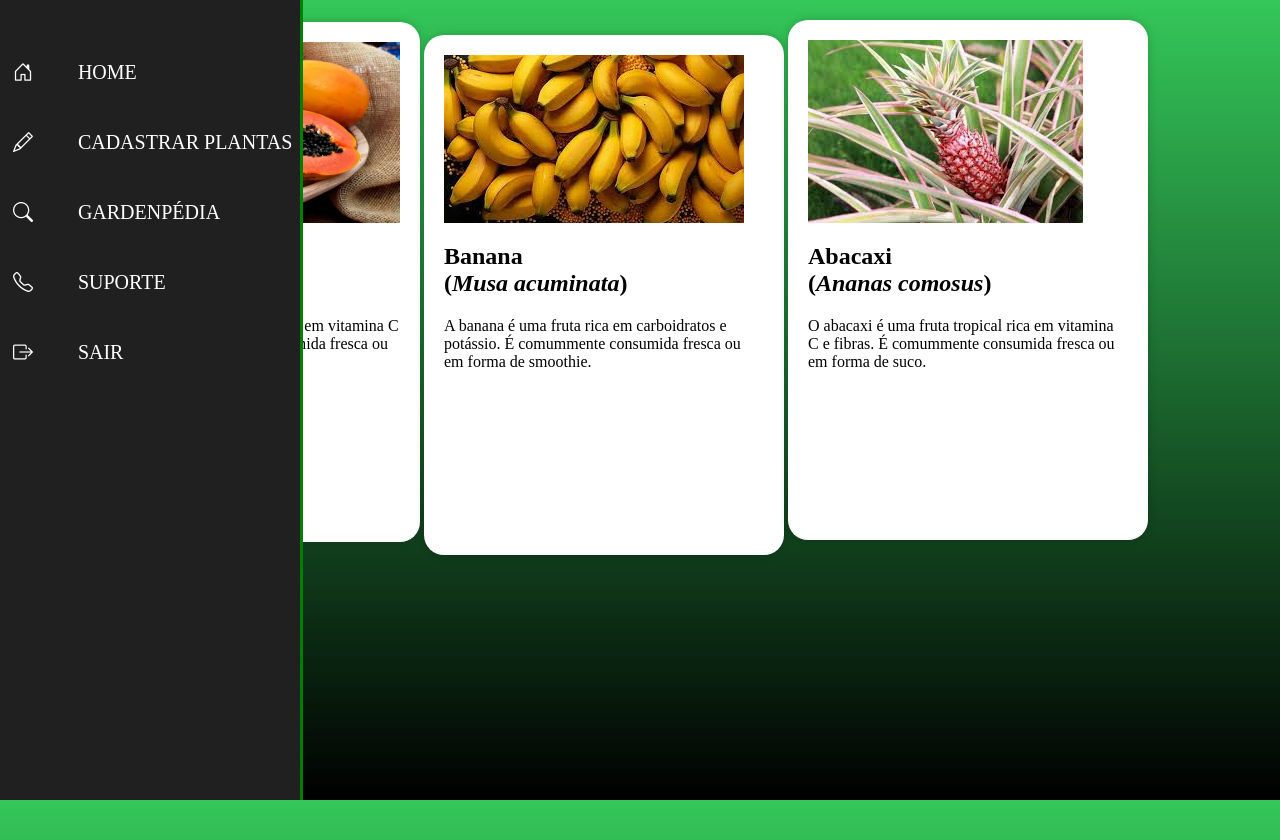
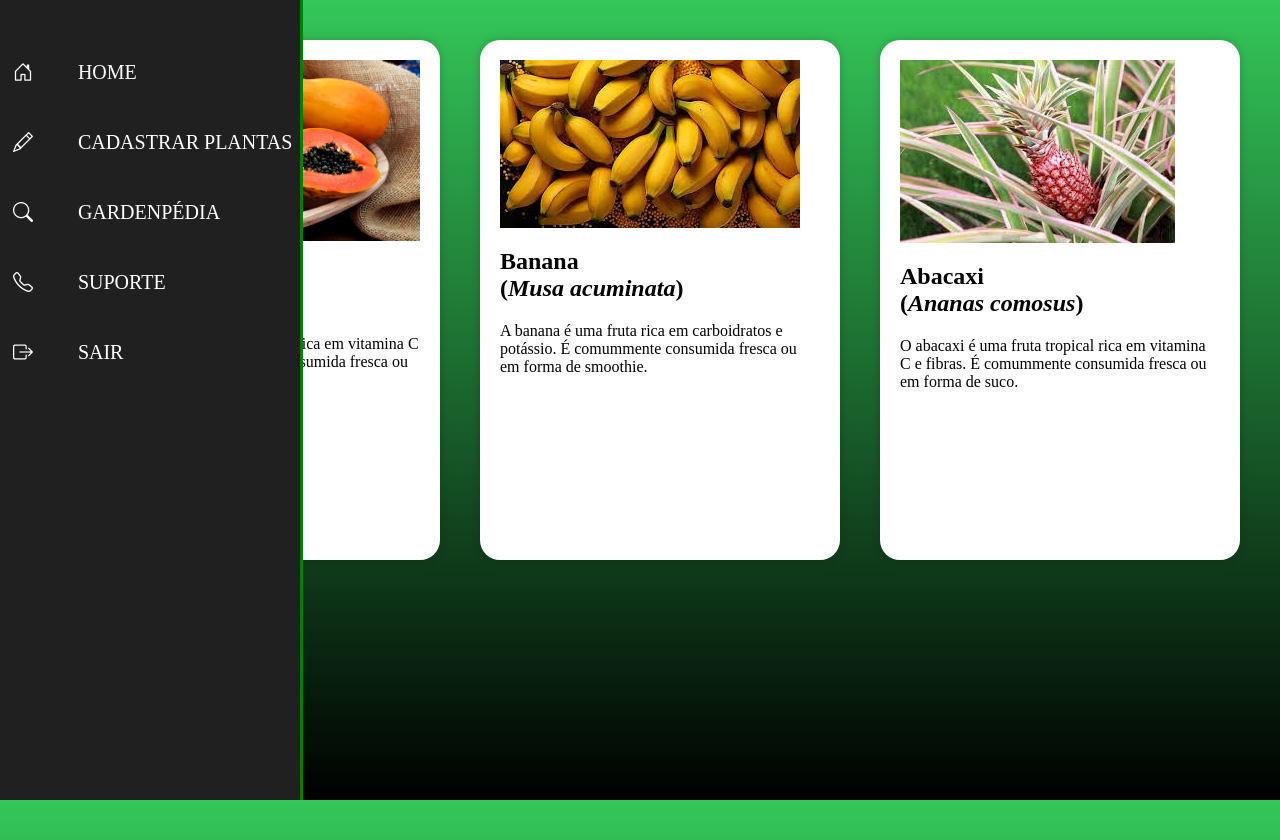
Before and after one commit to MauricioConceicao/COLLECTIVE-GARDEN, a PHP site: page /COLLECTIVE-GARDEN/wiki.php in a window 1280 px wide. Run offline with PHP 8.4, Linux system fonts and the light colour scheme.

Commit message:
alinhamento das divs

```diff
--- a/wiki.php
+++ b/wiki.php
@@ -64,12 +64,16 @@
         }
 
         /* Estilo da página wiki */
-       .wiki-page{
-            margin-left: 40px;
-            padding: 20px;
-            height: 100vh;
+        .wiki-page {
+        margin-left: 40px;
+        padding: 20px;
+        height: 100vh;
+        display: flex; /* Add this line */
+        flex-wrap: wrap; /* Add this line */
+        justify-content: center; /* Add this line */
         }
        .fruta{
+        margin: 20px;
         background-color: #FFFFFF;
         display: inline-block;
         padding: 20px;
```
